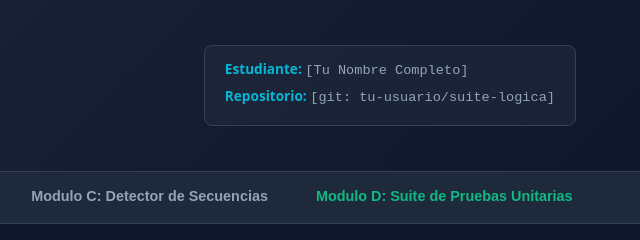
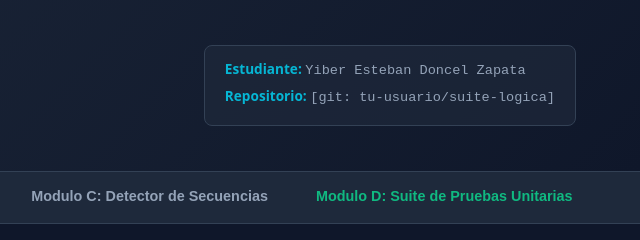
Before and after one commit to yiber1205/Commits-Proyecto-Web, a plain HTML site: page index.html in a window 1280 px wide. Shown: the top 240 px of the page, 640-1280 px from the left. Drawn offline with Linux system fonts and the light colour scheme.

Commit message:
Update index.html

```diff
--- a/index.html
+++ b/index.html
@@ -16,7 +16,7 @@
         <p class="subtitle">Logica Computacional, Algebra Cuadratica y Precision Numerica</p>
       </div>
       <div class="student-info">
-        <div class="info-tag"><strong>Estudiante:</strong> <span class="placeholder">[Tu Nombre Completo]</span></div>
+        <div class="info-tag"><strong>Estudiante:</strong> <span class="placeholder">Yiber Esteban Doncel Zapata</span></div>
         <div class="info-tag"><strong>Repositorio:</strong> <span class="placeholder">[git: tu-usuario/suite-logica]</span></div>
       </div>
     </div>
```
